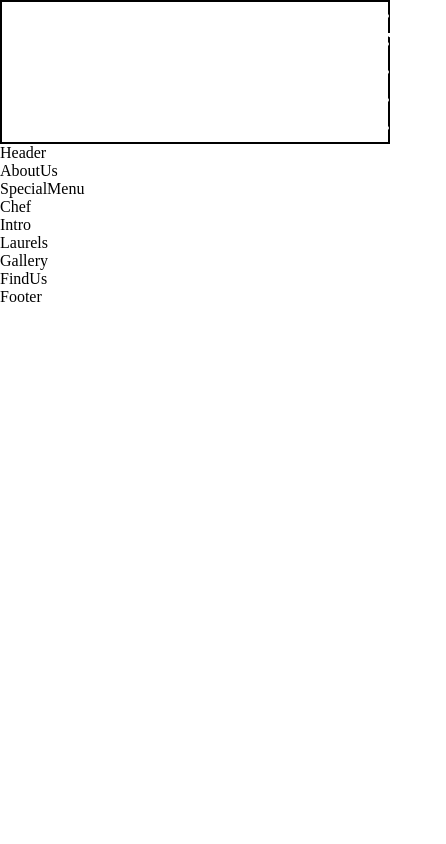
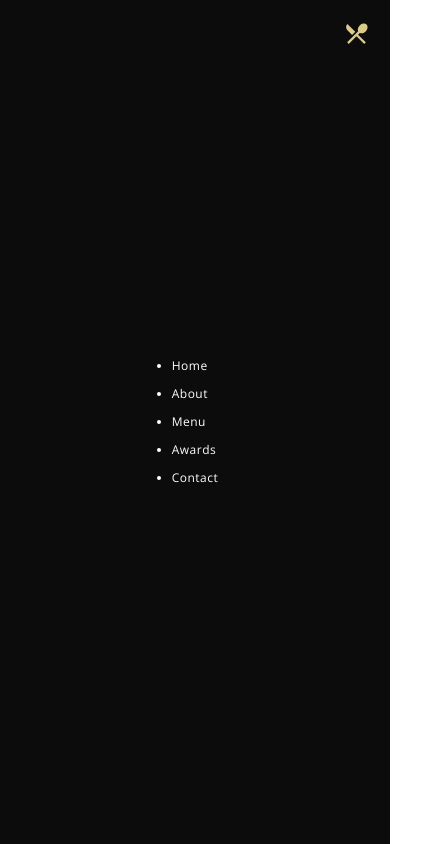
Before and after one commit to chromey85/resturant-site, a React (Create React App) app: page / in a window 390 px wide. Shown: the whole page, 446 px wide, since content can reach past the window. Built offline with nearby package versions, Linux system fonts and the light colour scheme; a web font is replaced by a local one.

Commit message:
checkpoint for the day

```diff
--- a/src/components/Navbar/Navbar.css
+++ b/src/components/Navbar/Navbar.css
@@ -1,5 +1,96 @@
 .app__navbar {
     width: 100%;
     display: flex;
-    border: 2px solid black;
+    justify-content: space-between;
+    align-items: center;
+    background: var(--color-black);
+
+    padding: 1rem 2rem;
 }
+
+.app__navbar-logo {
+    display: flex;
+    justify-content: flex-start;
+    align-items: center;
+}
+
+.app__navbar-logo img {
+    width: 150px;
+}
+
+.app__navbar-links {
+    flex: 1;
+    display: flex;
+    justify-content: center;
+    align-items: center;
+
+    list-style: none;
+}
+
+.app__navbar-links li {
+    margin: 0 1rem;
+    cursor: pointer;
+}
+
+.app__navbar-links li:hover {
+    color: var(--color-grey);
+}
+
+.app__navbar-login {
+    display: flex;
+    justify-content: flex-end;
+    align-items: center;
+}
+
+.app__navbar-login a {
+    margin: 0 1rem;
+    text-decoration: none;
+    transition: 0.5s ease;
+}
+
+.app__navbar-login a:hover {
+    border-bottom: 1px solid var(--color-golden);
+}
+
+.app__navbar-login div {
+    width: 1px;
+    height: 30px;
+    background-color: var(--color-grey);
+}
+
+.app__navbar-smallscreen {
+    display: none;
+}
+
+.app__navbar-smallscreen_overlay {
+    position: fixed;
+    top: 0;
+    left: 0;
+    width: 100%;
+    height: 100vh;
+    background: var(--color-black);
+    transition: 0.5s ease;
+
+    flex-direction: column;
+    z-index: 5;
+}
+
+.app__navbar-smallscreen_overlay .overlay__close {
+    font-size: 27px;
+    color: var(--color-golden);
+    cursor: pointer;
+
+    position: absolute;
+    top: 20px;
+    right: 20px;
+}
+
+@media screen and (max-width: 1150px) {
+    .app__navbar-links {
+        display: none;
+    }
+
+    .app__navbar-smallscreen {
+        display: flex;
+    }
+}
--- a/src/components/Navbar/Navbar.jsx
+++ b/src/components/Navbar/Navbar.jsx
@@ -1,6 +1,6 @@
 import React from 'react';
 import {GiHamburgerMenu} from 'react-icons/gi'
-import {MdOutlineResturantMenu} from 'react-icons/md'
+import {MdOutlineRestaurantMenu} from 'react-icons/md'
 
 import images from '../../constants/images'
 import './Navbar'
@@ -19,6 +19,24 @@
       <li className="p__opensans"><a href="#awards" id="">Awards</a></li>
       <li className="p__opensans"><a href="#contact" id="">Contact</a></li>
     </ul>
+    <div className="app__navbar-login">
+      <a href="#login" className="p__opensans">Log In / Register</a>
+      <div />
+      <a href="/" className="p__opensans">Book a Table</a>
+    </div>
+    <div className="app__navbar-smallscreen">
+      <GiHamburgerMenu color='#fff' fontSize={27} onClick={()=>{}}/>
+      <div className="app__navbar-smallscreen_overlay flex__center slide-bottom">
+        <MdOutlineRestaurantMenu fontSize={27} className='overlay__close' onClick={()=>{}} />
+        <ul className="app__navbar-smallscreen-links">
+          <li className="p__opensans"><a href="#home" id="">Home</a></li>
+          <li className="p__opensans"><a href="#about" id="">About</a></li>
+          <li className="p__opensans"><a href="#menu" id="">Menu</a></li>
+          <li className="p__opensans"><a href="#awards" id="">Awards</a></li>
+          <li className="p__opensans"><a href="#contact" id="">Contact</a></li>
+        </ul>
+      </div>
+    </div>
   </nav>
 );
 
```
